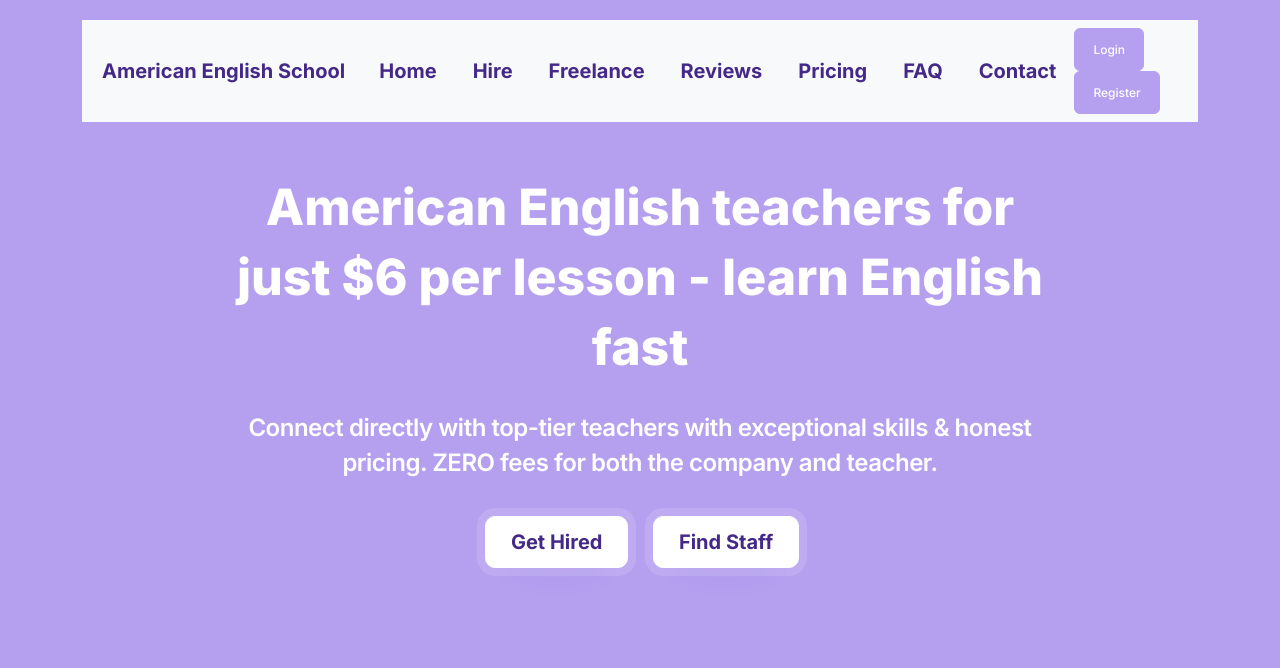
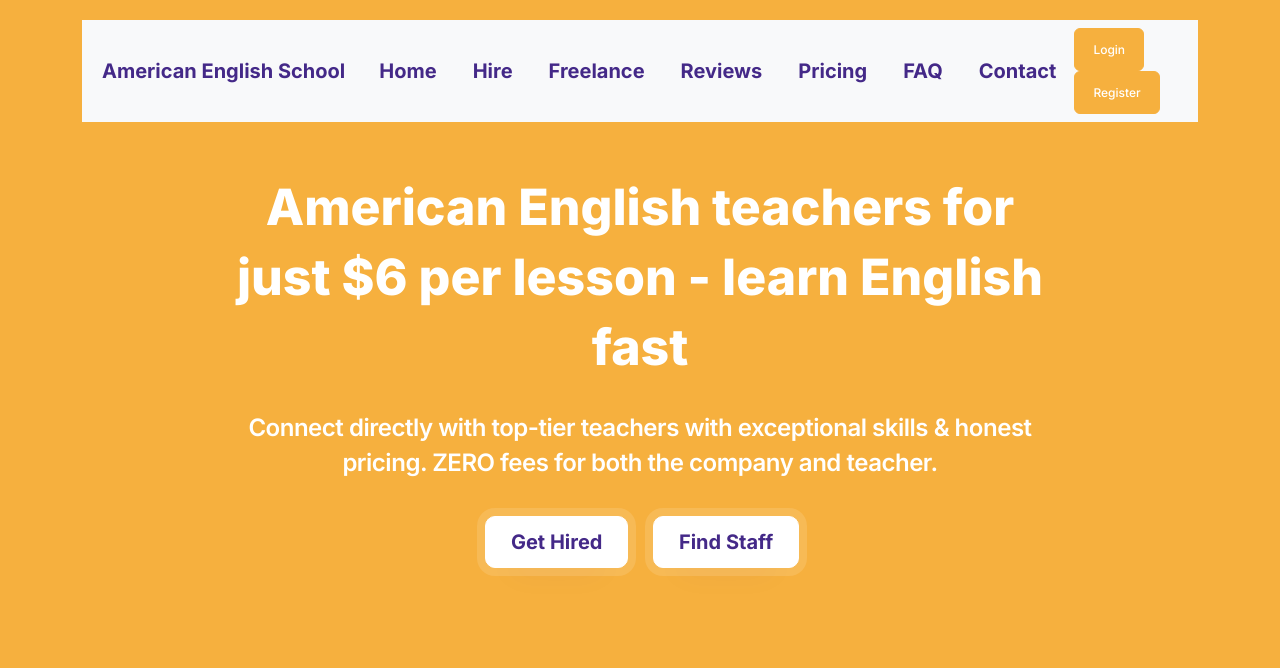
Before and after one commit to waleedamir571/online-teachers, a PHP site: page / in a window 1280 px wide. Shown: the top 668 px of the page. Run offline with PHP 8.4, Linux system fonts and the light colour scheme; data that the repository does not hold is empty; a stand-in replaces the project's code that opens the database connection.

Commit message:
cmmiternrew

```diff
--- a/assets/css/style.css
+++ b/assets/css/style.css
@@ -4,7 +4,7 @@
 body {
     font-family: "Inter", sans-serif;
     margin: 20px;
-    background: #B59FEF;
+    background: #F6B03E;
 }
 
 .h1, .h2, .h3, .h4, .h5, .h6, h1, h2, h3, h4, h5, h6 {
--- a/assets/css/style2.css
+++ b/assets/css/style2.css
@@ -44,13 +44,13 @@ a.btn.btn-primary.me-2.m-b2:hover {
 }
 
 a.btn.btn-primary.me-2.m-b2:active {
-    background: #442988;
+    background: #F6B03E;
     color: white;
 }
 
 .navbar .btn-primary:hover {
-    background-color: #442988;
-    border-color: #442988;
+    background-color: #F6B03E;
+    border-color: #F6B03E;
     /* font-family: Inter; */
     font-size: 12px;
     font-weight: 500;
@@ -168,7 +168,7 @@ a.btn.btn-primary.me-2.m-b2:active {
 } */
 
 .navbar-nav .nav-link:hover {
-    color: #442988;
+    color: #F6B03E;
     text-decoration: underline;
 }
 
@@ -177,8 +177,8 @@ a.btn.btn-primary.me-2.m-b2:active {
 }
 
 .navbar .btn-primary {
-    background-color: #B59FEF;
-    border-color: #B59FEF;
+    background-color: #F6B03E;
+    border-color: #F6B03E;
     /* font-family: Inter; */
     font-size: 12px;
     font-weight: 500;
```
